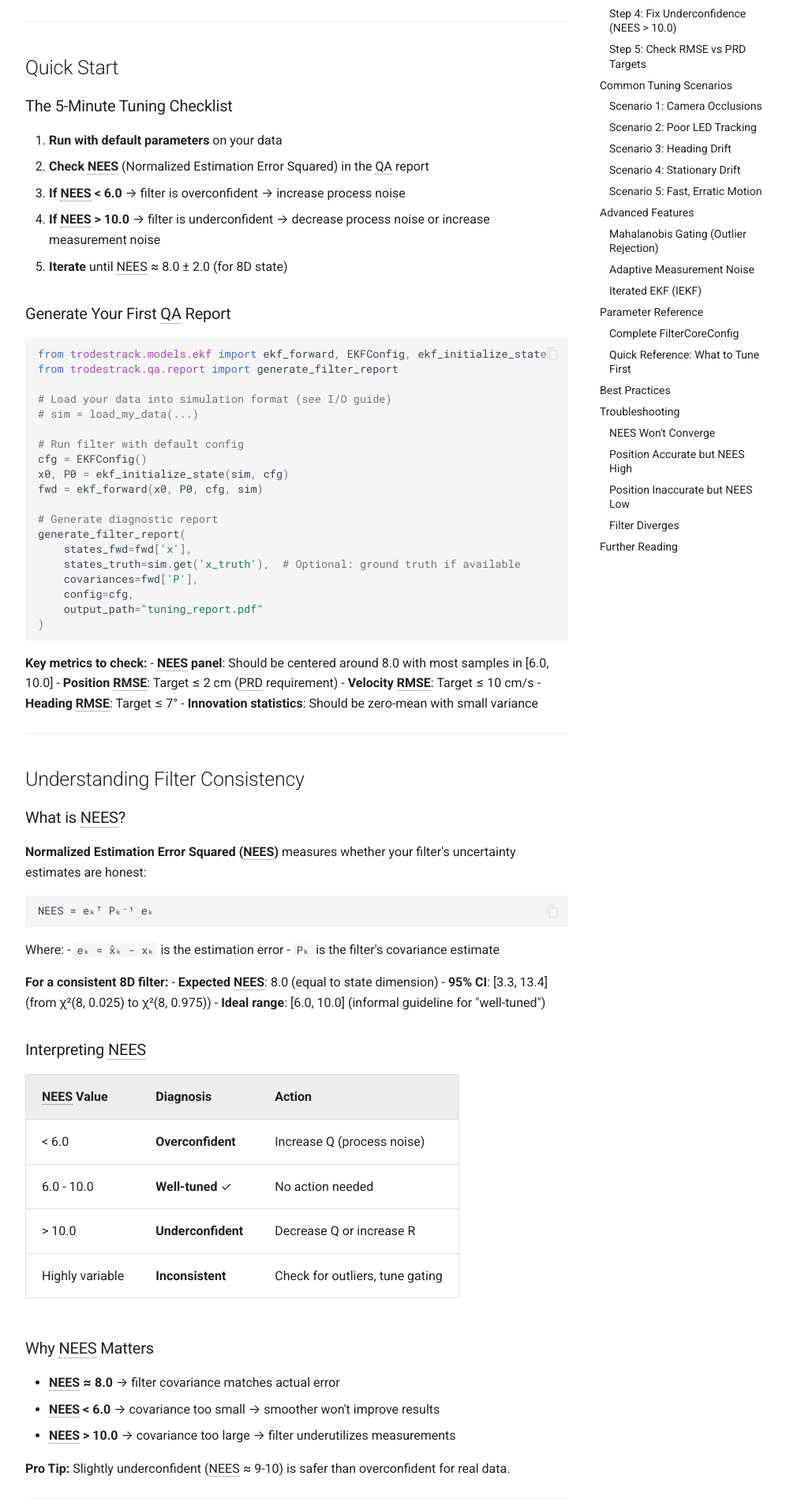
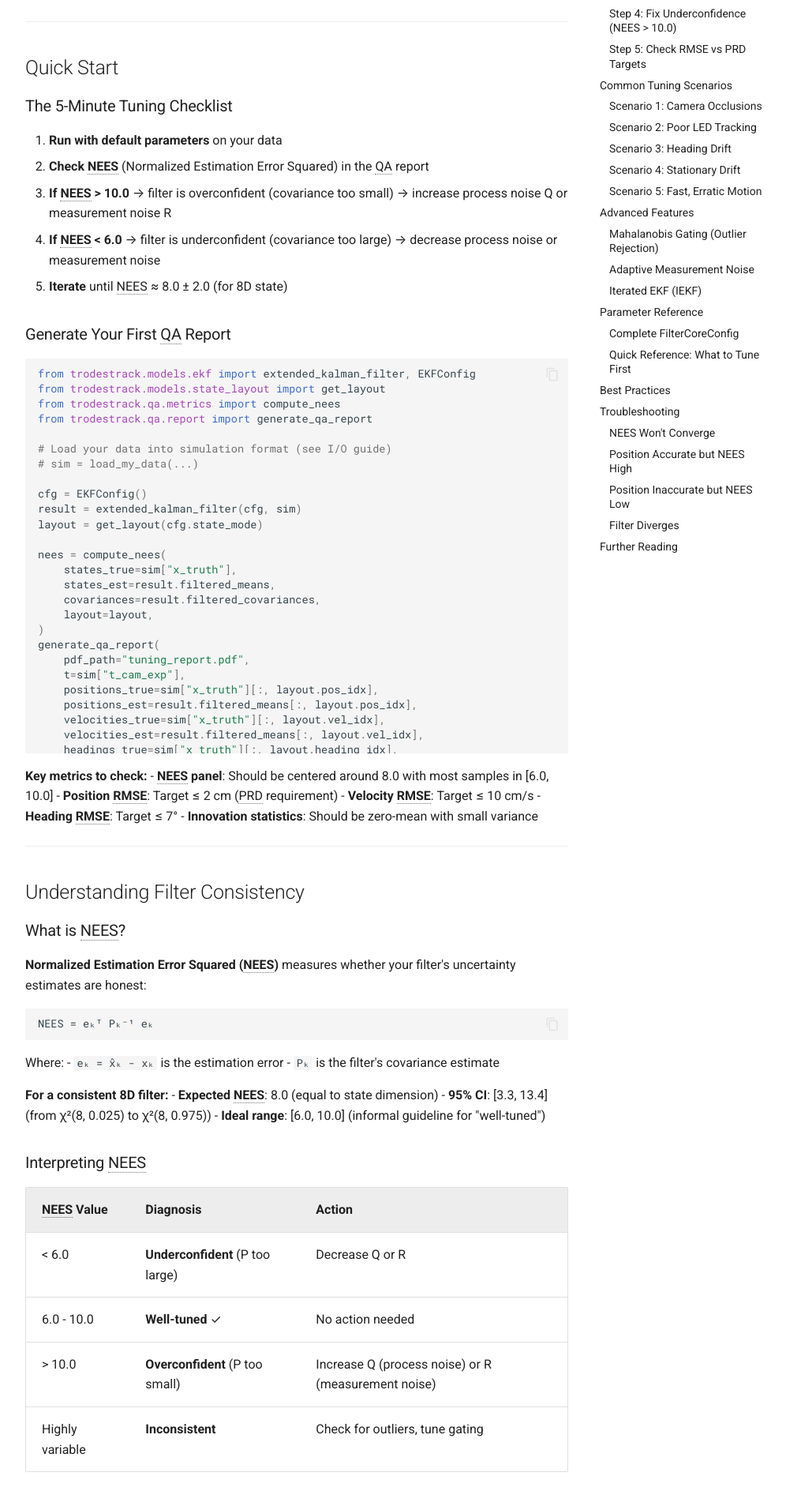
Before and after one commit to edeno/trodestrack, an MkDocs documentation site: the page built from docs/TUNING.md, in a window 1280 px wide. Shown: the part 615-2522 px from the top of the page at 79% size, without its empty margins (264-1260 px from the left). Built offline with MkDocs 1.6.1 and Material for MkDocs 9.7.7, drawn with Linux system fonts in a browser that asks for light colours; comment, search, counter and statistics services are not loaded; some of the changed text lies outside the part shown.

Commit message:
Align orientation convention with filter, fix doc API, fix NEES guidance
P1 (a): Standalone orientation estimator used world_down=[0,0,-1] and tests
fed accel=[0,0,-g], implying the sensor reports -gravity at rest. The rest
of the package uses imu_gravity_body=(0,0,+9.81) and tests across dynamics,
EKF, and the gravity-direction prediction all assume the IMU reads +g at
rest (the standard specific-force convention). Switch the orientation
estimator to gravity_unit_world=[0,0,+1], rename the related variables
(measured_gravity_body, predicted_gravity_body), update _initial_quaternion
target, and flip the test inputs from -GRAVITY to +GRAVITY. Without this
fix, real Arthur data fed via run_arthur_orientation_estimator.py could
silently initialize 180 degrees off if the loader reports +g at rest.

P1 (b): README.md, docs/TUNING.md, and docs/getting-started/quickstart.md
referenced ekf_forward, ekf_initialize_state, and generate_filter_report,
which no longer exist. Replace with the current API (extended_kalman_filter,
generate_qa_report) and a working invocation that constructs NEES via
compute_nees and routes outputs through the layout-aware idiom shown
elsewhere in README.md.

P2: docs/TUNING.md inverted the NEES interpretation. The repo's metrics.py
correctly states that high NEES means covariance underestimated (filter
overconfident) and low NEES means covariance overestimated (filter
underconfident). TUNING.md had the labels reversed and recommended
increasing Q for low NEES (which would worsen overconfidence per the
correct convention). Flip both the diagnostic labels and the recommended
actions across the Quick Start checklist, the NEES table, and the
"Why NEES Matters" bullets.

Co-Authored-By: Claude Opus 4.7 (1M context) <noreply@anthropic.com>

````diff
--- a/docs/TUNING.md
+++ b/docs/TUNING.md
@@ -24,31 +24,42 @@ This guide helps you tune Extended Kalman Filter (EKF) and Unscented Kalman Filt
 
 1. **Run with default parameters** on your data
 2. **Check NEES** (Normalized Estimation Error Squared) in the QA report
-3. **If NEES < 6.0** → filter is overconfident → increase process noise
-4. **If NEES > 10.0** → filter is underconfident → decrease process noise or increase measurement noise
+3. **If NEES > 10.0** → filter is overconfident (covariance too small) → increase process noise Q or measurement noise R
+4. **If NEES < 6.0** → filter is underconfident (covariance too large) → decrease process noise or measurement noise
 5. **Iterate** until NEES ≈ 8.0 ± 2.0 (for 8D state)
 
 ### Generate Your First QA Report
 
 ```python
-from trodestrack.models.ekf import ekf_forward, EKFConfig, ekf_initialize_state
-from trodestrack.qa.report import generate_filter_report
+from trodestrack.models.ekf import extended_kalman_filter, EKFConfig
+from trodestrack.models.state_layout import get_layout
+from trodestrack.qa.metrics import compute_nees
+from trodestrack.qa.report import generate_qa_report
 
 # Load your data into simulation format (see I/O guide)
 # sim = load_my_data(...)
 
-# Run filter with default config
 cfg = EKFConfig()
-x0, P0 = ekf_initialize_state(sim, cfg)
-fwd = ekf_forward(x0, P0, cfg, sim)
+result = extended_kalman_filter(cfg, sim)
+layout = get_layout(cfg.state_mode)
 
-# Generate diagnostic report
-generate_filter_report(
-    states_fwd=fwd['x'],
-    states_truth=sim.get('x_truth'),  # Optional: ground truth if available
-    covariances=fwd['P'],
-    config=cfg,
-    output_path="tuning_report.pdf"
+nees = compute_nees(
+    states_true=sim["x_truth"],
+    states_est=result.filtered_means,
+    covariances=result.filtered_covariances,
+    layout=layout,
+)
+generate_qa_report(
+    pdf_path="tuning_report.pdf",
+    t=sim["t_cam_exp"],
+    positions_true=sim["x_truth"][:, layout.pos_idx],
+    positions_est=result.filtered_means[:, layout.pos_idx],
+    velocities_true=sim["x_truth"][:, layout.vel_idx],
+    velocities_est=result.filtered_means[:, layout.vel_idx],
+    headings_true=sim["x_truth"][:, layout.heading_idx],
+    headings_est=result.filtered_means[:, layout.heading_idx],
+    nees=nees,
+    state_dim=layout.n,
 )
 ```
 
@@ -84,18 +95,18 @@ Where:
 
 | NEES Value | Diagnosis | Action |
 |------------|-----------|--------|
-| < 6.0 | **Overconfident** | Increase Q (process noise) |
+| < 6.0 | **Underconfident** (P too large) | Decrease Q or R |
 | 6.0 - 10.0 | **Well-tuned** ✓ | No action needed |
-| > 10.0 | **Underconfident** | Decrease Q or increase R |
+| > 10.0 | **Overconfident** (P too small) | Increase Q (process noise) or R (measurement noise) |
 | Highly variable | **Inconsistent** | Check for outliers, tune gating |
 
 ### Why NEES Matters
 
 - **NEES ≈ 8.0** → filter covariance matches actual error
-- **NEES < 6.0** → covariance too small → smoother won't improve results
-- **NEES > 10.0** → covariance too large → filter underutilizes measurements
+- **NEES < 6.0** → covariance too large → filter underutilizes measurements
+- **NEES > 10.0** → covariance too small → smoother may overshoot and propagate errors
 
-**Pro Tip:** Slightly underconfident (NEES ≈ 9-10) is safer than overconfident for real data.
+**Pro Tip:** Slightly underconfident (NEES ≈ 5-7) is safer than overconfident for real data.
 
 ---
 
````
Also changed, not shown: README.md (+26 -13 lines), docs/getting-started/quickstart.md (+18 -6 lines), 3 other files.
